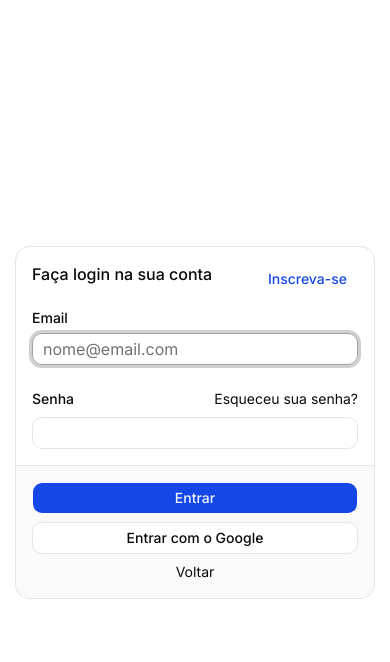
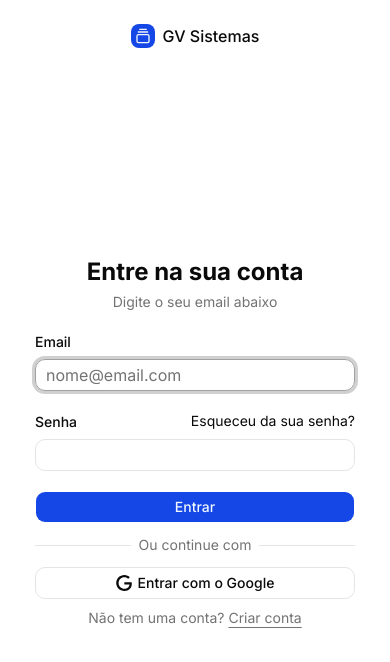
Before and after one commit to giuliovalcanaia/aula-ingles, a Next.js app in the folder atividades-em-lista/: page /login in a window 390 px wide. Shown: the top 662 px of the page. Built offline with nearby package versions, Linux system fonts and the light colour scheme.

Commit message:
feat: nova página de login
Foi inserida uma nova página de login com base nos blocos prontos do
shadcn https://ui.shadcn.com/blocks

```diff
--- a/atividades-em-lista/app/login/page.tsx
+++ b/atividades-em-lista/app/login/page.tsx
@@ -1,67 +1,33 @@
-import { Button, buttonVariants } from "@/components/ui/button"
-import {
-  Card,
-  CardAction,
-  CardContent,
-  CardDescription,
-  CardFooter,
-  CardHeader,
-  CardTitle,
-} from "@/components/ui/card"
-import { Input } from "@/components/ui/input"
-import { Label } from "@/components/ui/label"
-import Link from "next/link"
+"use client"
 
-export default function Login() {
+import { LoginForm } from "@/components/login-form"
+import { GalleryVerticalEndIcon } from "lucide-react"
+
+export default function LoginPage() {
   return (
-    <main className="flex min-h-screen items-center justify-center p-4">
-      <Card className="w-full max-w-sm">
-        <CardHeader>
-          <CardTitle>Faça login na sua conta</CardTitle>
-          <CardAction>
-            <Button variant="link">Inscreva-se</Button>
-          </CardAction>
-        </CardHeader>
-        <CardContent>
-          <form>
-            <div className="flex flex-col gap-6">
-              <div className="grid gap-2">
-                <Label htmlFor="email">Email</Label>
-                <Input
-                  id="email"
-                  type="email"
-                  placeholder="nome@email.com"
-                  required
-                  autoFocus
-                />
-              </div>
-              <div className="grid gap-2">
-                <div className="flex items-center">
-                  <Label htmlFor="password">Senha</Label>
-                  <a
-                    href="#"
-                    className="ml-auto inline-block text-sm underline-offset-4 hover:underline"
-                  >
-                    Esqueceu sua senha?
-                  </a>
-                </div>
-                <Input id="password" type="password" required />
-              </div>
+    <div className="grid min-h-svh lg:grid-cols-2">
+      <div className="flex flex-col gap-4 p-6 md:p-10">
+        <div className="flex justify-center gap-2 md:justify-start">
+          <a href="#" className="flex items-center gap-2 font-medium">
+            <div className="flex size-6 items-center justify-center rounded-md bg-primary text-primary-foreground">
+              <GalleryVerticalEndIcon className="size-4" />
             </div>
-          </form>
-        </CardContent>
-        <CardFooter className="flex-col gap-2">
-          <Button type="submit" className="w-full">
-            Entrar
-          </Button>
-          <Button variant="outline" className="w-full">
-            Entrar com o Google
-          </Button>
-          <a href={"/"} className={"underline-offset-4 hover:underline"}>
-            Voltar
+            GV Sistemas
           </a>
-        </CardFooter>
-      </Card>
-    </main>
+        </div>
+        <div className="flex flex-1 items-center justify-center">
+          <div className="w-full max-w-xs">
+            <LoginForm />
+          </div>
+        </div>
+      </div>
+      <div className="relative hidden bg-muted lg:block">
+        <img
+          src="https://ui.shadcn.com/placeholder.svg"
+          alt="Image"
+          className="absolute inset-0 h-full w-full object-cover dark:brightness-[0.2] dark:grayscale"
+        />
+      </div>
+    </div>
   )
 }
```
